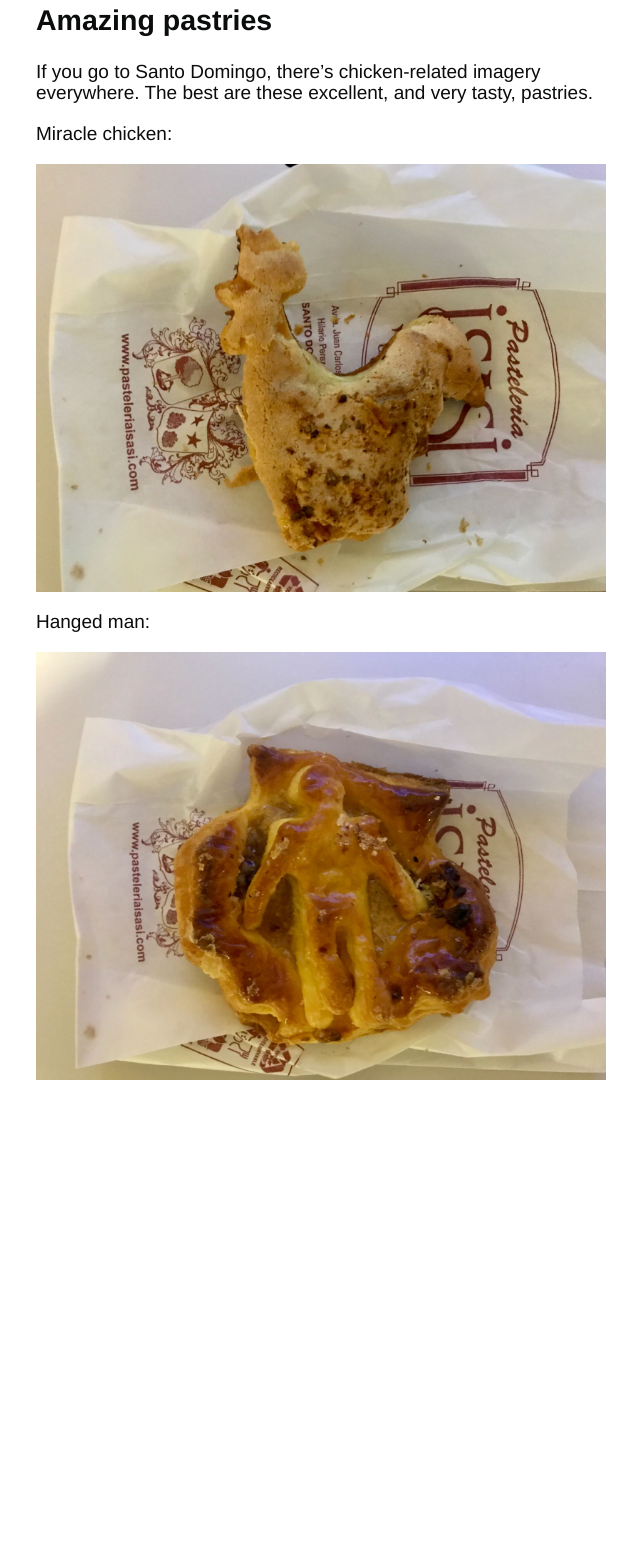
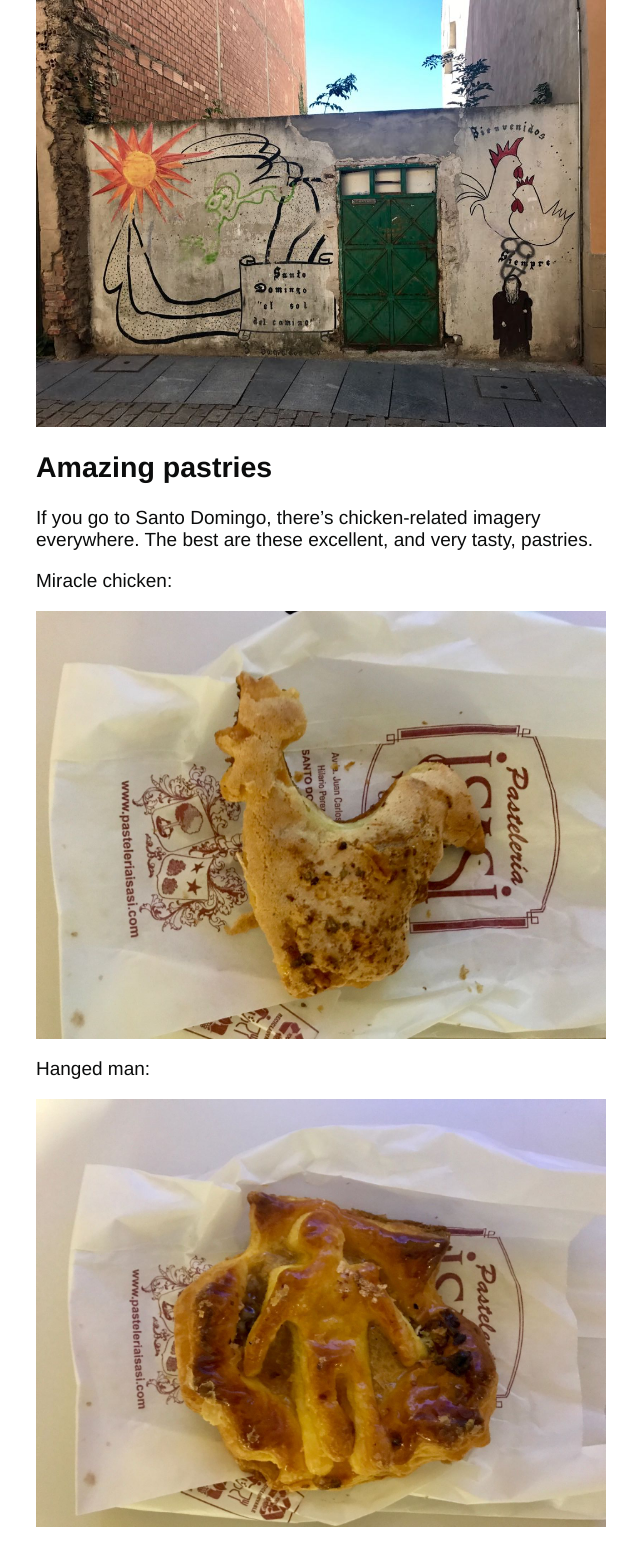
Before and after one commit to tombye/trexit, a Jekyll site: the page built from _posts/2017-09-15-santo-domingo-and-the-chicken.markdown, in a window 1280 px wide. Shown: the part 2003-3549 px from the top of the page, without its empty margins (124-764 px from the left). Built offline with Jekyll 4.4.1, drawn with Linux system fonts in a browser that asks for light colours; before the commit the page ends 3102 px from its top, so only the background shows below that.

Commit message:
Add extra image to chicken post

```diff
--- a/_posts/2017-09-15-santo-domingo-and-the-chicken.markdown
+++ b/_posts/2017-09-15-santo-domingo-and-the-chicken.markdown
@@ -33,6 +33,8 @@ See?
 
 ![Caricatured sculpture of Santo Domingo with a chicken and a rooster](https://github.com/tombye/trexit/raw/gh-pages/assets/images/caricatured-sculpture-of-santo-domingo.jpg)
 
+![Graffiti in Santo Domingo featuring a chicken and a rooster](https://github.com/tombye/trexit/raw/gh-pages/assets/images/graffiti-in-santo-domingo.jpg)
+
 ## Amazing pastries
 
 If you go to Santo Domingo, there's chicken-related imagery everywhere. The best are these excellent, and very tasty, pastries.
```
